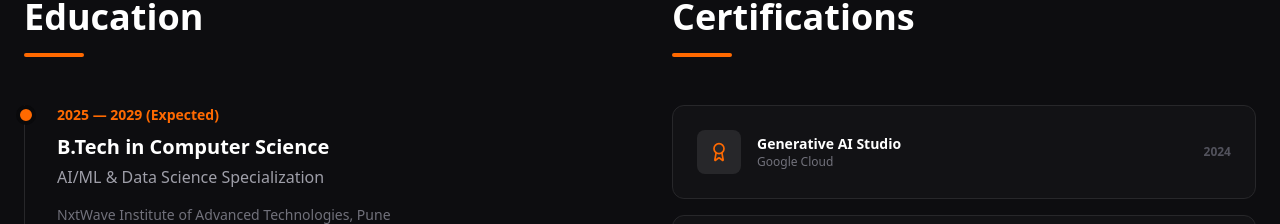
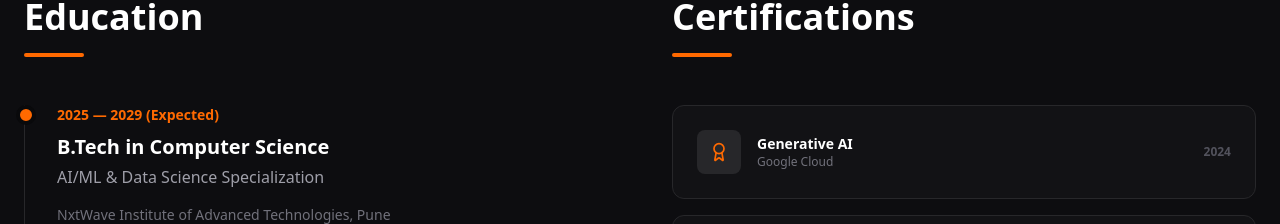
Before and after one commit to satyammishra4049-eng/Portfolio, a React (Vite) app: page / in a window 1280 px wide. Shown: the part 3240-3464 px from the top of the page. Built offline with nearby package versions, Linux system fonts and the light colour scheme.

Commit message:
update project

```diff
--- a/src/App.tsx
+++ b/src/App.tsx
@@ -73,7 +73,7 @@ const SKILLS = [
 ];
 
 const CERTIFICATIONS = [
-  { title: "Generative AI Studio", issuer: "Google Cloud", date: "2024" },
+  { title: "Generative AI", issuer: "Google Cloud", date: "2024" },
   { title: "Software Engineering Simulation", issuer: "JPMorgan Chase & Co.", date: "2024" },
   { title: "Data Analytics Simulation", issuer: "Deloitte", date: "2024" },
   { title: "Business Certification", issuer: "Nestlé", date: "2024" }
```
Also changed, not shown: vite.config.ts (+0 -2 lines), 2 other files (tests, documents, lock files or other folders).
